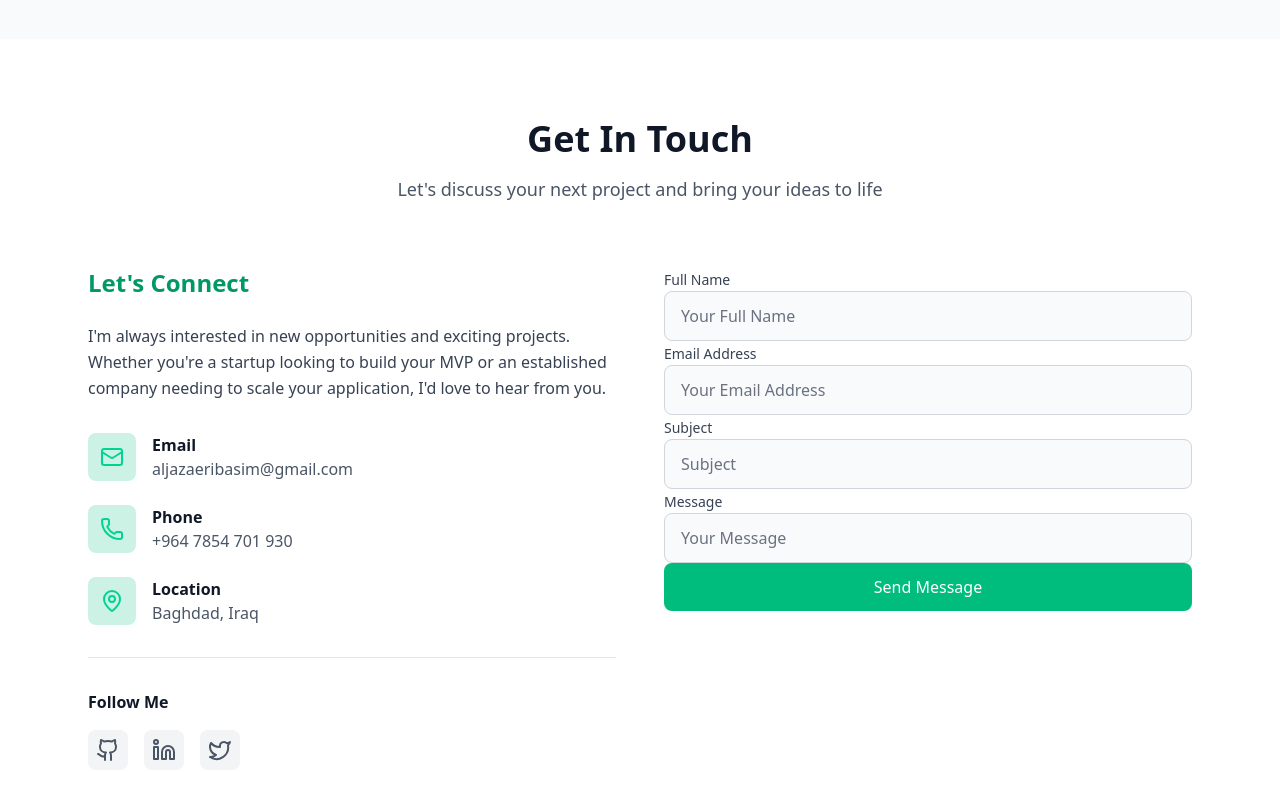
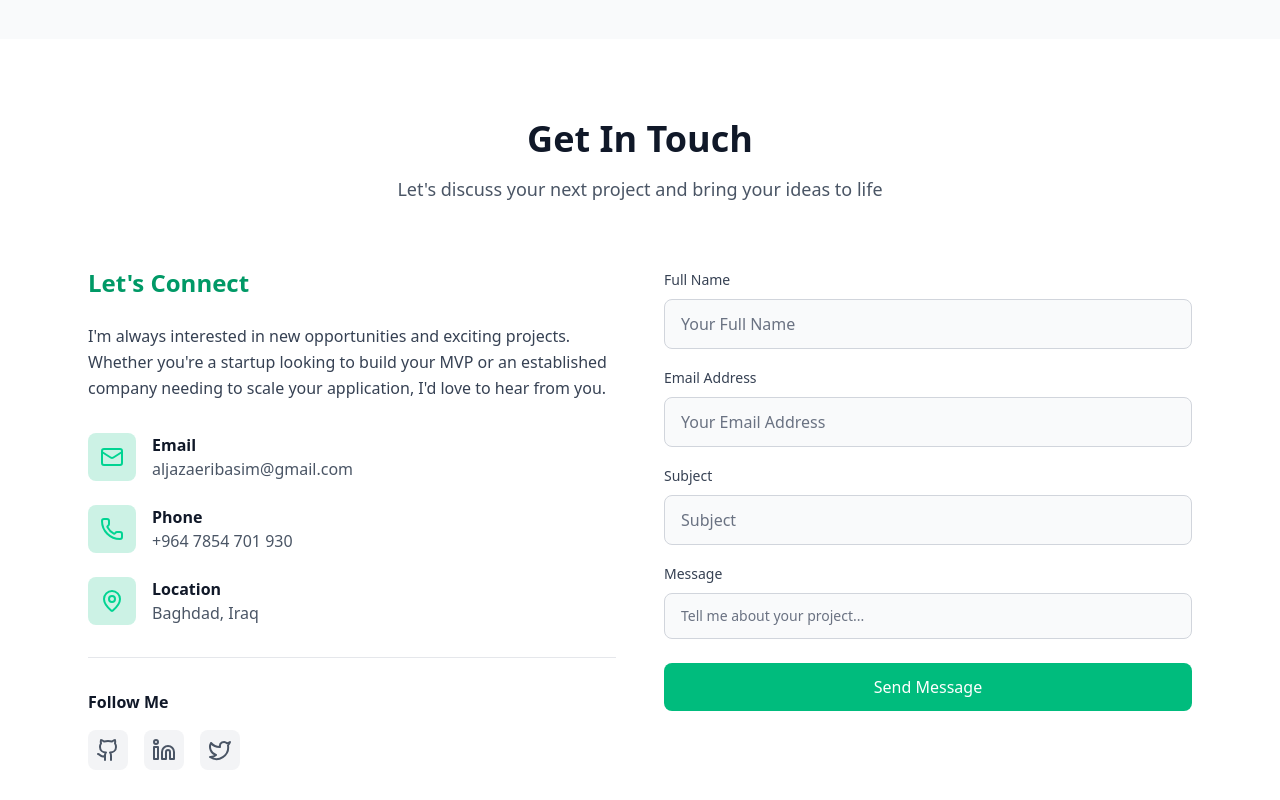
Before and after one commit to Basim-s-lab/myWebsite, a React (Vite) app: page / in a window 1280 px wide. Shown: the part 3499-4299 px from the top of the page. Built offline with nearby package versions, Linux system fonts and the light colour scheme.

Commit message:
feat: improve styling and structure of Form component for better user experience

```diff
--- a/src/components/ui/form.jsx
+++ b/src/components/ui/form.jsx
@@ -2,7 +2,11 @@ import Button from "./button.jsx";
 export default function Form() {
   const labelClasses = "text-sm font-medium text-gray-700 dark:text-gray-300";
   const inputClasses =
-    "w-full px-4 py-3 bg-gray-50 dark:bg-slate-800 border border-gray-300 dark:border-slate-600 rounded-lg text-gray-900 dark:text-white placeholder-gray-500 dark:placeholder-gray-400 focus:outline-none focus:ring-2 focus:ring-emerald-500 focus:border-transparent transition-colors duration-200";
+    "w-full px-4 py-3 mt-2 bg-gray-50 dark:bg-slate-800 border border-gray-300 dark:border-slate-600 rounded-lg text-gray-900 dark:text-white placeholder-gray-500 dark:placeholder-gray-400 focus:outline-none focus:ring-2 focus:ring-emerald-500 focus:border-transparent transition-colors duration-100";
+  const textareaClasses =
+    "flex mt-2 text-base ring-offset-0 disabled:cursor-not-allowed disabled:opacity-50 md:text-sm w-full px-4 py-3 bg-gray-50 dark:bg-slate-800 border border-gray-300 dark:border-slate-600 rounded-lg text-gray-900 dark:text-white placeholder-gray-500 dark:placeholder-gray-400 focus:outline-none focus:ring-2 focus:ring-emerald-500 focus:border-transparent transtion-colors duration-100 resize-none";
+  const buttonClasses =
+    "hover-scale w-full rounded-lg bg-emerald-500 px-6 py-3 font-medium text-white transition-all duration-100 hover:bg-emerald-600 focus:ring-2 focus:ring-emerald-500 focus:ring-offset-2 focus:ring-offset-white focus:outline-none disabled:cursor-not-allowed disabled:opacity-50 dark:focus:ring-offset-slate-900";
   const formInfo = [
     {
       label: "Full Name",
@@ -29,14 +33,19 @@ export default function Form() {
       label: "Message",
       type: "textarea",
       name: "message",
-      placeholder: "Your Message",
+      placeholder: "Tell me about your project...",
       required: true,
     },
   ];
   return (
     <form action="https://formspree.io/f/mzbwkbey" method="post" id="form">
       {formInfo.map((field, index) => (
-        <div key={index} className="space-y-2">
+        <div
+          key={index}
+          className={
+            index !== formInfo.length - 1 ? "mb-4 space-y-2" : "mb-6 space-y-2"
+          }
+        >
           <label htmlFor={field.name} className={labelClasses}>
             {field.label}
           </label>
@@ -46,15 +55,15 @@ export default function Form() {
             id={field.name}
             placeholder={field.placeholder}
             required={field.required}
-            className={inputClasses}
-            autoComplete="on"
+            className={
+              field.type === "textarea" ? textareaClasses : inputClasses
+            }
+            autoComplete="off"
+            {...(field.type === "textarea" ? { rows: 6 } : {})}
           />
         </div>
       ))}
-      <Button
-        content="Send Message"
-        className="hover-scale w-full rounded-lg bg-emerald-500 px-6 py-3 font-medium text-white transition-all duration-200 hover:bg-emerald-600 focus:ring-2 focus:ring-emerald-500 focus:ring-offset-2 focus:ring-offset-white focus:outline-none disabled:cursor-not-allowed disabled:opacity-50 dark:focus:ring-offset-slate-900"
-      />
+      <Button content="Send Message" className={buttonClasses} />
     </form>
   );
 }
```
